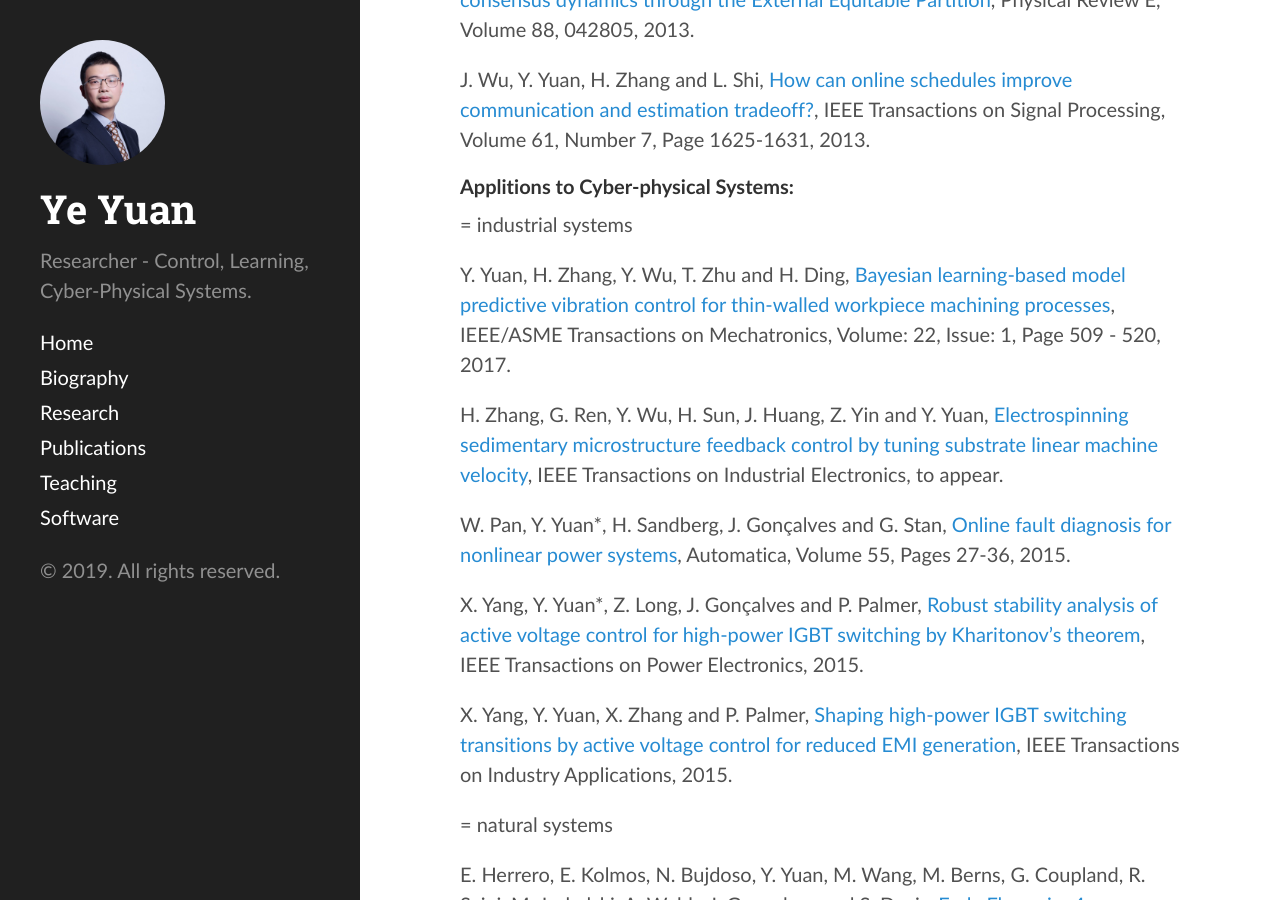
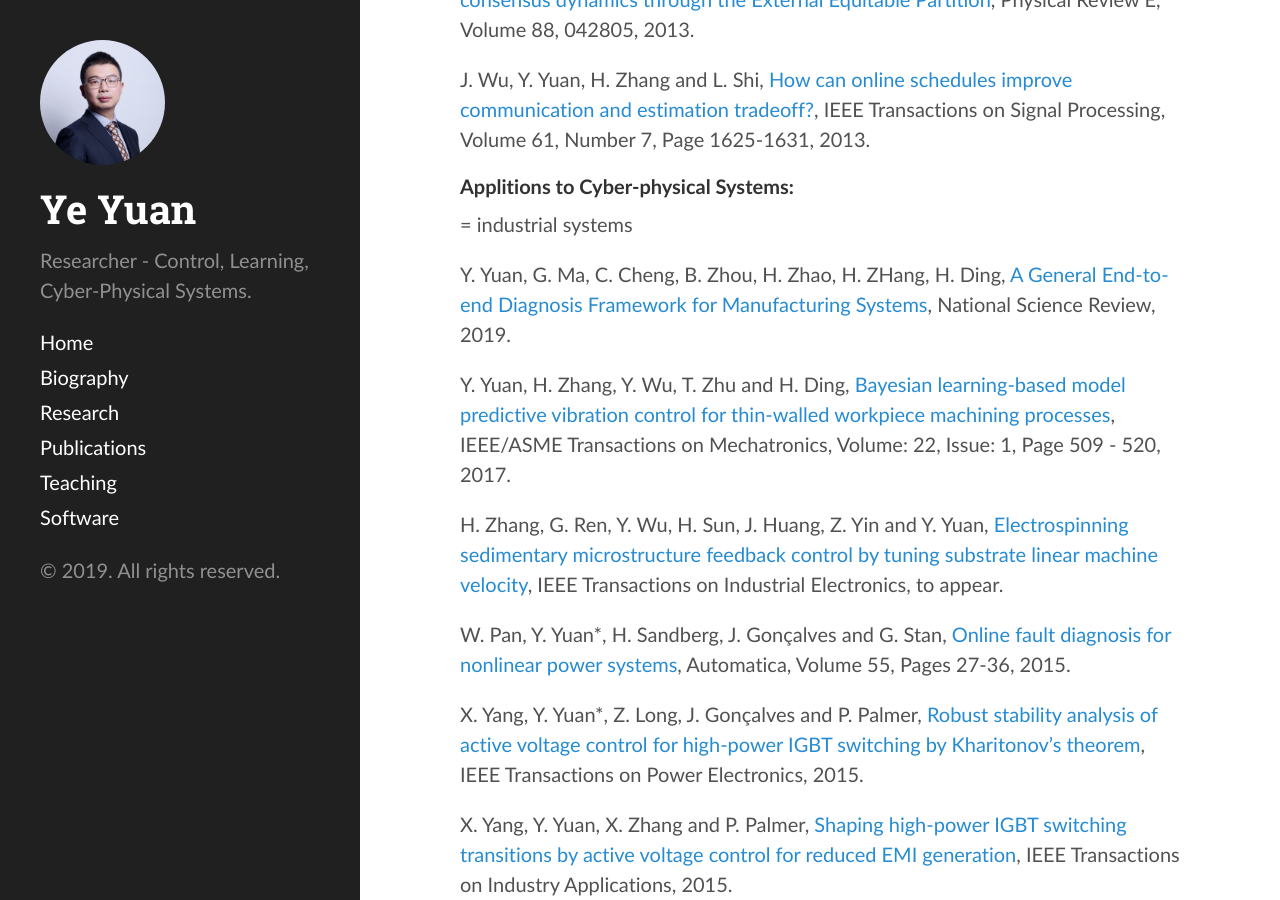
Before and after one commit to yy311/yy311.github.io, a Jekyll site: the page built from publication.md, in a window 1280 px wide and 900 px high, scrolled down 1484 px. Built offline with Jekyll 4.4.1, drawn with Linux system fonts in a browser that asks for light colours.

Commit message:
Update publication.md

```diff
--- a/publication.md
+++ b/publication.md
@@ -43,6 +43,8 @@ J. Wu, Y. Yuan, H. Zhang and L. Shi, [How can online schedules improve communica
 
 = industrial systems
 
+Y. Yuan, G. Ma, C. Cheng, B. Zhou, H. Zhao, H. ZHang, H. Ding, [A General End-to-end Diagnosis Framework for Manufacturing Systems](https://academic.oup.com/nsr/advance-article/doi/10.1093/nsr/nwz190/5637084), National Science Review, 2019.
+
 Y. Yuan, H. Zhang, Y. Wu, T. Zhu and H. Ding, [Bayesian learning-based model predictive vibration control for thin-walled workpiece machining processes](http://ieeexplore.ieee.org/document/7676308/), IEEE/ASME Transactions on Mechatronics, Volume: 22, Issue: 1, Page 509 - 520, 2017.
 
 H. Zhang, G. Ren, Y. Wu, H. Sun, J. Huang, Z. Yin and Y. Yuan, [Electrospinning sedimentary microstructure feedback control by tuning substrate linear machine velocity](http://ieeexplore.ieee.org/document/7927490/), IEEE Transactions on Industrial Electronics, to appear.
```
